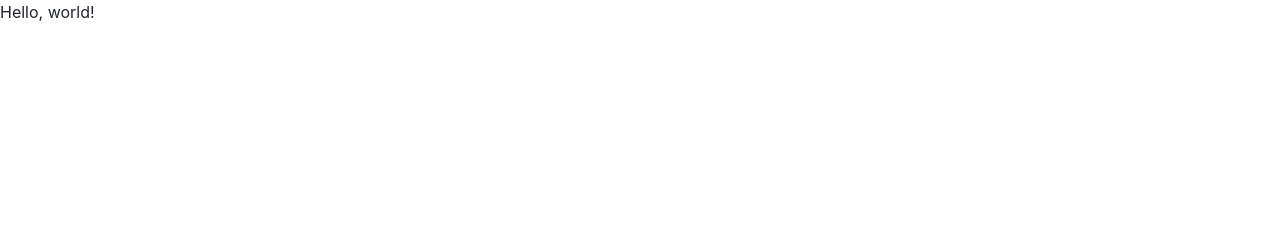
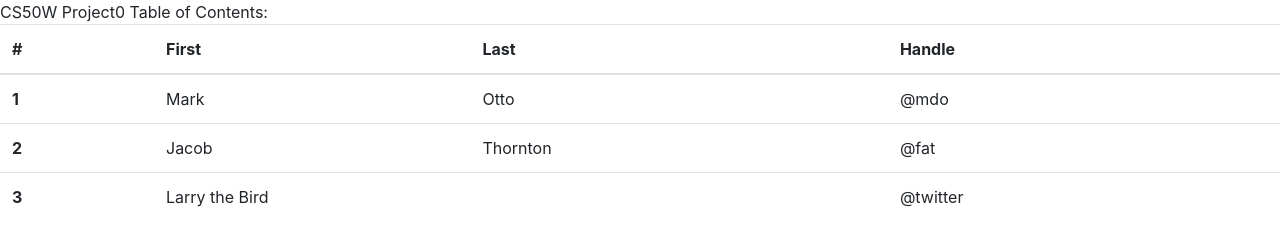
Before and after one commit to modroncube/project0, a plain HTML site: page index.html in a window 1280 px wide. Drawn offline with nearby package versions, Linux system fonts and the light colour scheme.

Commit message:
Update index.html

```diff
--- a/index.html
+++ b/index.html
@@ -5,7 +5,38 @@
         <link rel="stylesheet" href="https://stackpath.bootstrapcdn.com/bootstrap/4.1.3/css/bootstrap.min.css" integrity="sha384-MCw98/SFnGE8fJT3GXwEOngsV7Zt27NXFoaoApmYm81iuXoPkFOJwJ8ERdknLPMO" crossorigin="anonymous">
     </head>
     <body>
-        Hello, world!
+        CS50W Project0
+
+        Table of Contents:
+        <table class="table table-hover">
+  <thead>
+    <tr>
+      <th scope="col">#</th>
+      <th scope="col">First</th>
+      <th scope="col">Last</th>
+      <th scope="col">Handle</th>
+    </tr>
+  </thead>
+  <tbody>
+    <tr>
+      <th scope="row">1</th>
+      <td>Mark</td>
+      <td>Otto</td>
+      <td>@mdo</td>
+    </tr>
+    <tr>
+      <th scope="row">2</th>
+      <td>Jacob</td>
+      <td>Thornton</td>
+      <td>@fat</td>
+    </tr>
+    <tr>
+      <th scope="row">3</th>
+      <td colspan="2">Larry the Bird</td>
+      <td>@twitter</td>
+    </tr>
+  </tbody>
+</table>
 
         <script src="https://code.jquery.com/jquery-3.3.1.slim.min.js" integrity="sha384-q8i/X+965DzO0rT7abK41JStQIAqVgRVzpbzo5smXKp4YfRvH+8abtTE1Pi6jizo" crossorigin="anonymous"></script>
         <script src="https://cdnjs.cloudflare.com/ajax/libs/popper.js/1.14.3/umd/popper.min.js" integrity="sha384-ZMP7rVo3mIykV+2+9J3UJ46jBk0WLaUAdn689aCwoqbBJiSnjAK/l8WvCWPIPm49" crossorigin="anonymous"></script>
```
